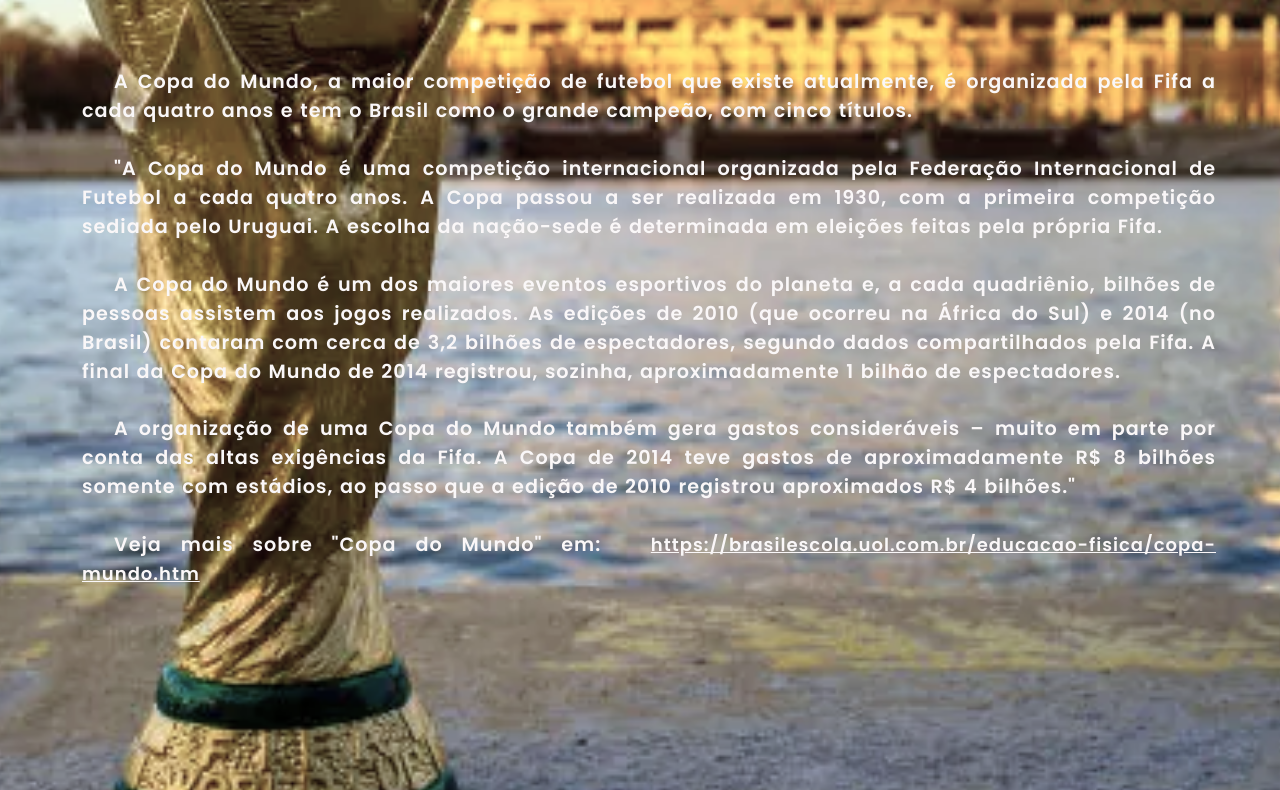
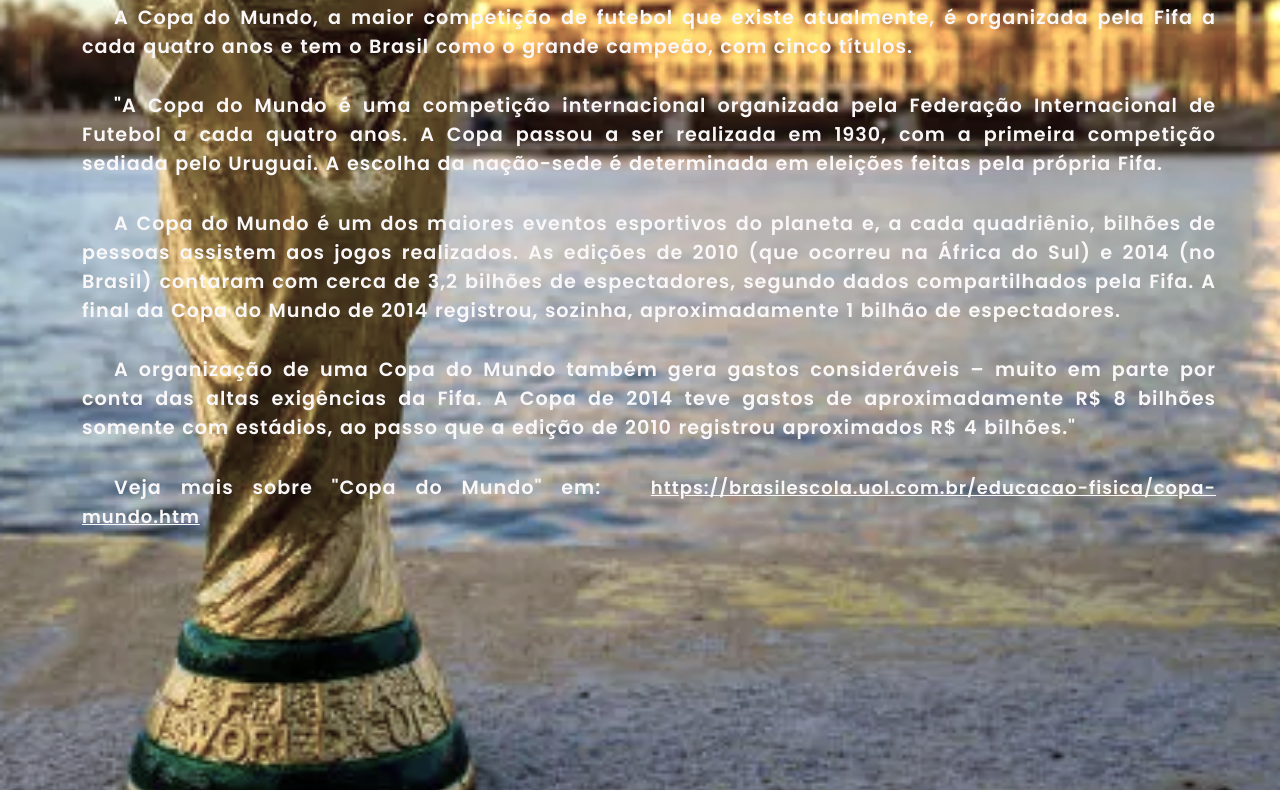
Before and after one commit to LeilsonSSilva/Projeto-Integrador, a plain HTML site: page historia_copa.html in a window 1280 px wide. Shown: the part 704-1494 px from the top of the page. Drawn offline with Linux system fonts and the light colour scheme.

Commit message:
Pagina de grupos arrumada

```diff
--- a/grupos.css
+++ b/grupos.css
@@ -4,6 +4,7 @@
   height: 50rem;
   padding: auto;
   margin: auto;
+  margin-top: 1rem;
 }
 
 
--- a/historia_copa.css
+++ b/historia_copa.css
@@ -28,7 +28,7 @@ h3{
 }
 
 .conteudo{
-  margin-top: 5rem;
+  margin-top: 1rem;
   margin-bottom: 1rem;
   word-spacing: 1px;
   letter-spacing: 1px;
@@ -44,7 +44,7 @@ h3{
 }
 
 p{
-  padding-bottom: 1.8rem;
+  padding-bottom: 1.9rem;
 
 }
 
```
